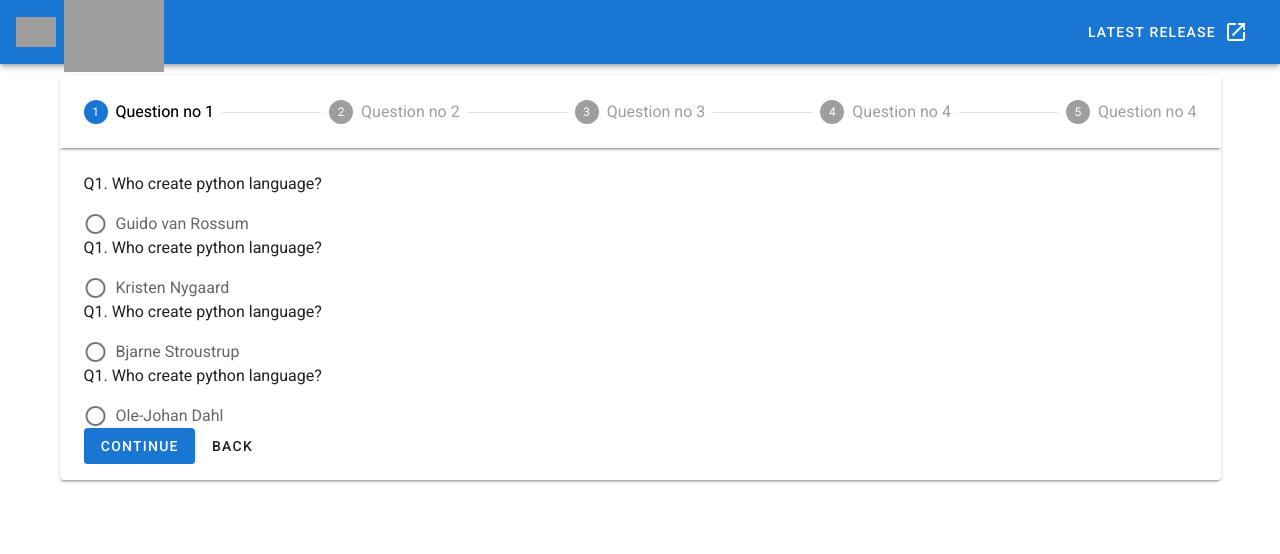
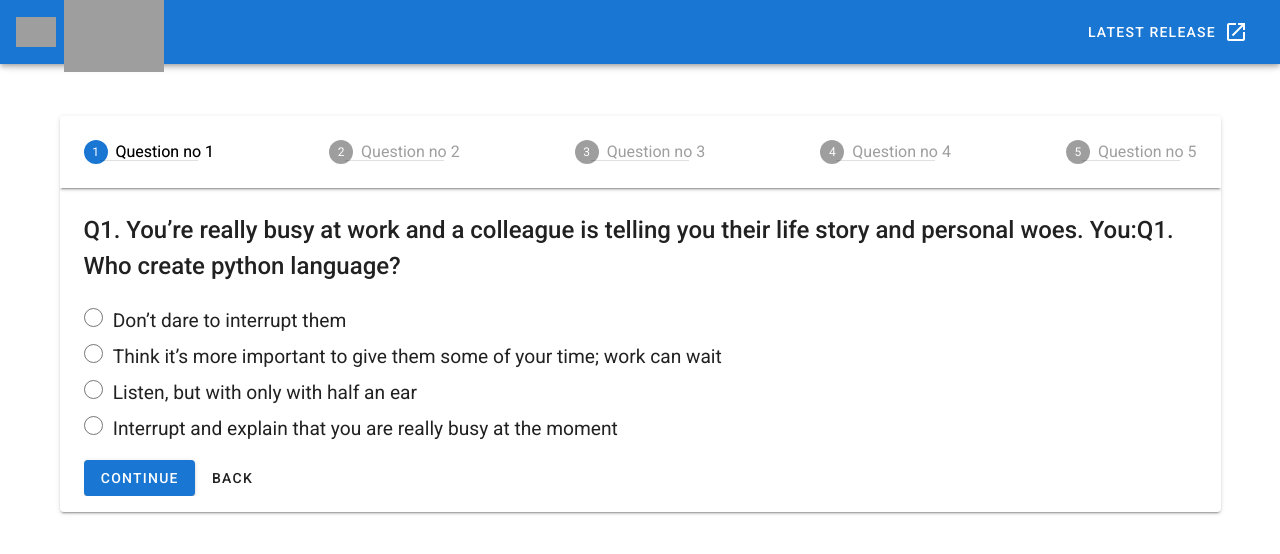
Before and after one commit to alikhan40310/Stepper-Vuetify-in-Vue-JS, a Vue app: page / in a window 1280 px wide. Shown: the top 554 px of the page. Built offline with nearby package versions, Linux system fonts and the light colour scheme; grey boxes are pictures that could not be loaded.

Commit message:
Dynamic stepper content

```diff
--- a/src/components/SteppersVuetify.vue
+++ b/src/components/SteppersVuetify.vue
@@ -1,168 +1,44 @@
 <template>
-  <v-stepper v-model="e1" class=""  >
+  <v-stepper v-model="e1" class="mt-10">
     <v-stepper-header>
-      <v-stepper-step :complete="e1 > 1" step="1">
-        Question no 1
-      </v-stepper-step>
-
-      <v-divider></v-divider>
-
-      <v-stepper-step :complete="e1 > 2" step="2">
-        Question no 2
-      </v-stepper-step>
-
-      <v-divider></v-divider>
-
-      <v-stepper-step :complete="e1 > 3" step="3">
-        Question no 3
-      </v-stepper-step>
-      <v-divider></v-divider>
-
-      <v-stepper-step :complete="e1 > 4" step="4">
-        Question no 4
-      </v-stepper-step>
-      <v-divider></v-divider>
-
-      <v-stepper-step :complete="e1 > 5" step="5">
-        Question no 4
+      <v-stepper-step
+        :complete="question === index + 1"
+        v-for="(question, index) in questions"
+        :key="index"
+        :step="index + 1"
+      >
+        Question no {{ index + 1 }}
+        <v-divider></v-divider>
       </v-stepper-step>
     </v-stepper-header>
 
     <v-stepper-items>
-      <v-stepper-content step="1" v-if="index < count">
-        <div v-for="(answer, key) in questions[index]['answers']" :key="key">
-          <p class="text-2xl font-bold">
-            {{ questions[index]["question"] }}
-          </p>
+      <v-stepper-content
+        v-for="(question, index) in questions"
+        :key="index"
+        :step="index + 1"
+      >
+        <h2 class="heading-style">
+          {{ question["question"] }}
+        </h2>
 
-          <v-radio
-            :label=" answer"
-            class="hidden"
-            :value="key"
-            @change="answered($event)"
+        <div v-for="(answer, ansindex) in question.answers" :key="ansindex">
+          <input
+            :id="ansindex"
+            type="radio"
+            :value="answer"
+            name="answer"
             v-model="selectedAnswer"
-            :disabled="selectedAnswer != ''"
-          ></v-radio>
+            class="radioStyle"
+          />
+          <label :for="ansindex">{{ answer }}</label>
         </div>
-        <v-btn color="primary" @click="e1 = 2"> Continue </v-btn>
 
-        <v-btn text @click="backFunc"> Back </v-btn>
-      </v-stepper-content>
+        <v-btn class="mt-4" color="primary" @click="e1 = index + 2">
+          Continue
+        </v-btn>
 
-      <v-stepper-content step="2">
-        <v-card>
-          <h1 class="text">
-            You’re really busy at work and a colleague is telling you their life
-            story and personal woes. You:
-          </h1>
-          <v-radio-group v-model="column" column>
-            <v-radio
-              label="  Don’t dare to interrupt them  "
-              value="second-1"
-            ></v-radio>
-            <v-radio
-              label="Think it’s more important to give them some of your time; work can wait  "
-              value="second-2"
-            ></v-radio>
-            <v-radio
-              label=" Listen, but with only with half an ear  "
-              value="second-3"
-            ></v-radio>
-            <v-radio
-              label="  Interrupt and explain that you are really busy at the moment  "
-              value="second-4"
-            ></v-radio>
-          </v-radio-group>
-        </v-card>
-        <v-btn color="primary" @click="e1 = 3"> Continue </v-btn>
-
-        <v-btn text @click="backFunc"> Back </v-btn>
-      </v-stepper-content>
-
-      <v-stepper-content step="3">
-        <v-card>
-          <h1 class="text">
-            You are taking part in a guided tour of a museum. You:
-          </h1>
-          <v-radio-group v-model="column" column>
-            <v-radio
-              label="Are a bit too far towards the back so don’t really hear what the guide is saying "
-              value="third-1"
-            ></v-radio>
-            <v-radio
-              label="Follow the group without question "
-              value="third-2"
-            ></v-radio>
-            <v-radio
-              label=" Make sure that everyone is able to hear properly  "
-              value="third-3"
-            ></v-radio>
-            <v-radio
-              label="Are right up the front, adding your own comments in a loud voice "
-              value="third-4"
-            ></v-radio>
-          </v-radio-group>
-        </v-card>
-        <v-btn color="primary" @click="e1 = 4"> Continue </v-btn>
-
-        <v-btn text @click="backFunc"> Back </v-btn>
-      </v-stepper-content>
-      <v-stepper-content step="4">
-        <v-card>
-          <h1 class="text">
-            During dinner parties at your home, you have a hard time with people
-            who:
-          </h1>
-          <v-radio-group v-model="column" column>
-            <v-radio
-              label=" Ask you to tell a story in front of everyone else "
-              value="fourth-1"
-            ></v-radio>
-            <v-radio
-              label=" Talk privately between themselves "
-              value="fourth-2"
-            ></v-radio>
-            <v-radio
-              label="Hang around you all evening  "
-              value="fourth-3"
-            ></v-radio>
-            <v-radio
-              label="Always drag the conversation back to themselves  "
-              value="fourth-4"
-            ></v-radio>
-          </v-radio-group>
-        </v-card>
-        <v-btn color="primary" @click="e1 = 5"> Continue </v-btn>
-
-        <v-btn text @click="backFunc"> Back </v-btn>
-      </v-stepper-content>
-      <v-stepper-content step="5">
-        <v-card>
-          <h1 class="text">
-            You crack a joke at work, but nobody seems to have noticed. You:
-          </h1>
-          <v-radio-group v-model="column" column>
-            <v-radio
-              label=" Think it’s for the best — it was a lame joke anyway  "
-              value="fivth-1"
-            ></v-radio>
-            <v-radio
-              label="Wait to share it with your friends after work  "
-              value="fivth-2"
-            ></v-radio>
-            <v-radio
-              label="Try again a bit later with one of your colleagues  "
-              value="fivth-3"
-            ></v-radio>
-            <v-radio
-              label=" Keep telling it until they pay attention "
-              value="fivth-4"
-            ></v-radio>
-          </v-radio-group>
-        </v-card>
-        <v-btn color="primary" @click="e1 = 6"> Continue </v-btn>
-
-        <v-btn text @click="backFunc"> Back </v-btn>
+        <v-btn class="mt-4" text @click="backFunc"> Back </v-btn>
       </v-stepper-content>
     </v-stepper-items>
   </v-stepper>
@@ -177,37 +53,60 @@ export default {
       index: 0,
       selectedAnswer: "",
       correctAnswer: 0,
-      wrongAnswer: 0,
-      count: 3,
       questions: [
         {
-          question: "Q1. Who create python  language?",
-          answers: {
-            a: "Guido van Rossum",
-            b: "Kristen Nygaard",
-            c: "Bjarne Stroustrup",
-            d: "Ole-Johan Dahl",
-          },
+          question:
+            "Q1. You’re really busy at work and a colleague is telling you their life story and personal woes. You:Q1. Who create python language?",
+          answers: [
+            "Don’t dare to interrupt them",
+            "Think it’s more important to give them some of your time; work can wait",
+            "Listen, but with only with half an ear",
+            "Interrupt and explain that you are really busy at the moment",
+          ],
           correctAnswer: "a",
         },
         {
-          question: "Q2. What does PEP stand for in python?",
-          answers: {
-            a: "name of parentehes parameters",
-            b: "python english processing",
-            c: "Python Enhancement Proposal",
-            d: "PyPi",
-          },
+          question:
+            "Q2. You’ve been sitting in the doctor’s waiting room for more than 25 minutes. You:",
+          answers: [
+            "Look at your watch every two minutes",
+            "Bubble with inner anger, but keep quiet",
+            "Explain to other equally impatient people in the room that the doctor is always running late",
+            "Complain in a loud voice, while tapping your foot impatiently",
+          ],
           correctAnswer: "c",
         },
         {
-          question: "Q3. What are python modules?",
-          answers: {
-            a: "Are .py files with executable code",
-            b: "Python packages",
-            c: "Python list objects",
-            d: "Python packages",
-          },
+          question:
+            "Q3. You’re having an animated discussion with a colleague regarding a project that you’re in charge of. You:",
+          answers: [
+            "Don’t dare contradict them",
+            "Think that they are obviously right",
+            "Defend your own point of view, tooth and nail",
+            "Continuously interrupt your colleague",
+          ],
+          correctAnswer: "a",
+        },
+        {
+          question:
+            "Q4. You are taking part in a guided tour of a museum. You:",
+          answers: [
+            "Are a bit too far towards the back so don’t really hear what the guide is saying",
+            "Follow the group without question",
+            "Make sure that everyone is able to hear properly",
+            "Are right up the front, adding your own comments in a loud voice",
+          ],
+          correctAnswer: "a",
+        },
+        {
+          question:
+            "Q5. During dinner parties at your home, you have a hard time with people who:",
+          answers: [
+            "Ask you to tell a story in front of everyone else",
+            "Talk privately between themselves",
+            "Hang around you all evening",
+            "Always drag the conversation back to themselves",
+          ],
           correctAnswer: "a",
         },
       ],
@@ -219,13 +118,6 @@ export default {
         this.e1--;
       }
     },
-
-    answered(e) {
-      this.selectedAnswer = e.target.value;
-      if (this.selectedAnswer == this.questions[this.index]["correctAnswer"])
-        this.correctAnswer++;
-      else this.wrongAnswer++;
-    },
   },
 };
 </script>
@@ -236,16 +128,33 @@ export default {
   font-weight: 500;
   margin-bottom: 20px;
 }
-.v-stepper{
+.v-stepper {
 }
-.v-sheet.v-stepper:not(.v-sheet--outlined){
-  box-shadow:0px 3px 1px -2px transparent;
+.v-sheet.v-stepper:not(.v-sheet--outlined) {
+  box-shadow: 0px 3px 1px -2px transparent;
   /* outline: none;  */
   -webkit-box-shadow: 0px 3px 1px -2px transparent;
   /* background: red; */
 }
-.v-stepper__content{
+.v-stepper__content {
   /* box shadow transparent */
   box-shadow: 0px 3px 1px -2px transparent;
 }
+.radioStyle {
+  margin-right: 10px;
+  font-size: 21rem;
+  width: 1.2rem;
+  height: 1.2rem;
+  border-radius: 50%;
+  accent-color: #2196f3;
+  margin-top: 0.5rem;
+}
+label {
+  font-size: 1.2rem;
+}
+.heading-style {
+  font-size: 1.5rem;
+  font-weight: 500;
+  margin-bottom: 1rem;
+}
 </style>
```
